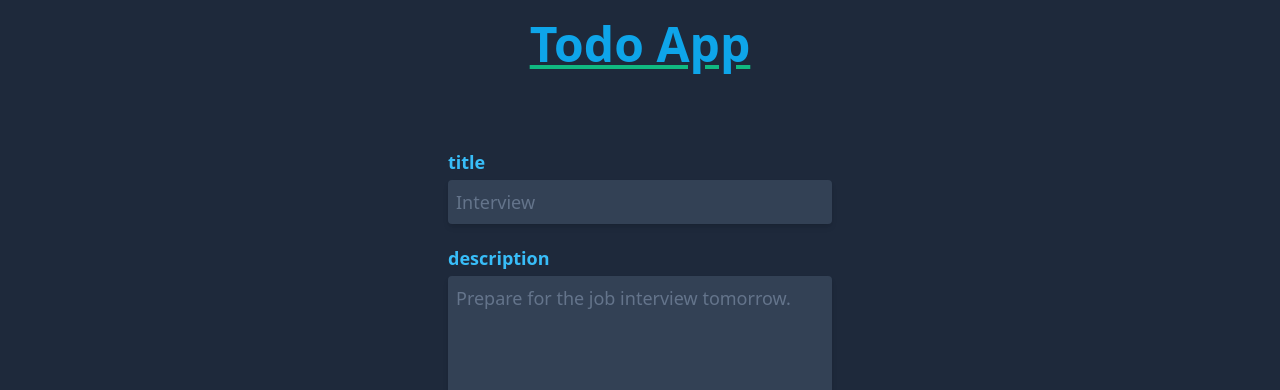
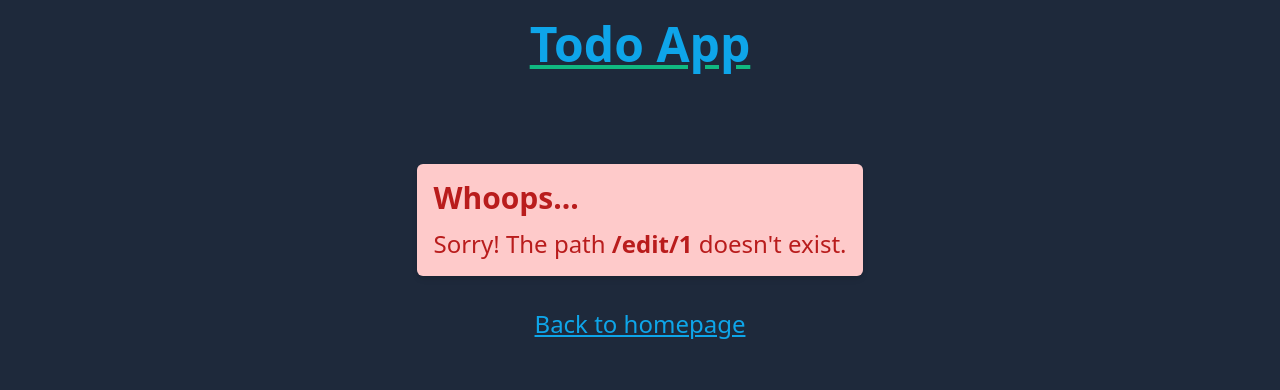
Before and after one commit to krzysztof-kozak/todo-homework-react, a React (Create React App) app: page /edit/1 in a window 1280 px wide. Shown: the top 390 px of the page. Built offline with nearby package versions, Linux system fonts and the light colour scheme.

Commit message:
handle incorrect todo path

```diff
--- a/src/components/todoEditor/TodoEditor.jsx
+++ b/src/components/todoEditor/TodoEditor.jsx
@@ -1,7 +1,14 @@
-import { useOutletContext } from 'react-router-dom';
+import { useOutletContext, useParams } from 'react-router-dom';
+
+import { NoMatch } from '../index';
 
 export default function TodoEditor() {
   const [todo, onTodoAdd, onTodoChange] = useOutletContext();
+  const { id } = useParams();
+
+  if (todo.id !== id) {
+    return <NoMatch />;
+  }
 
   const disabled = todo.title.length < 1 || todo.description.length < 1;
   const editing = todo.editing;
```
